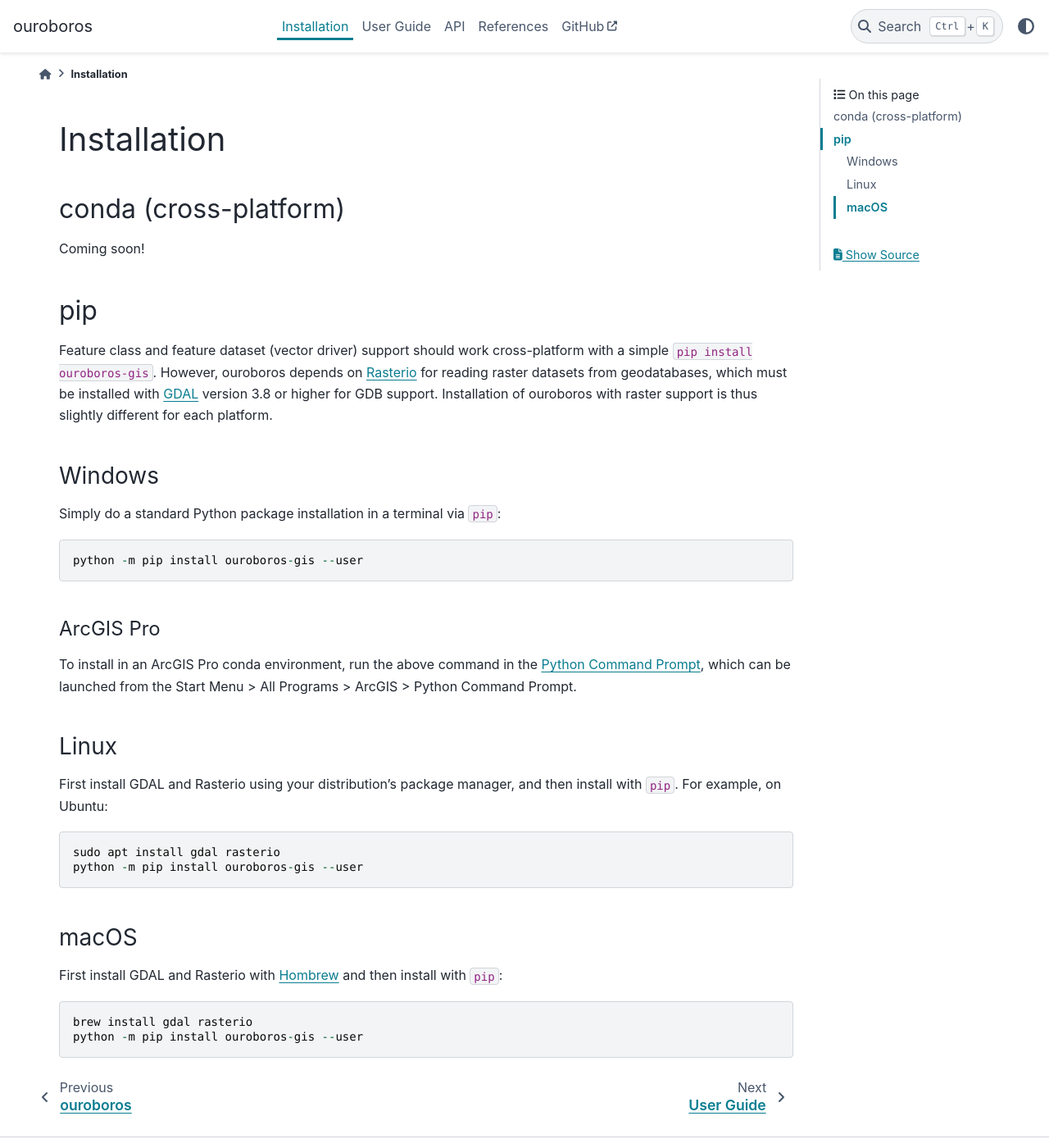
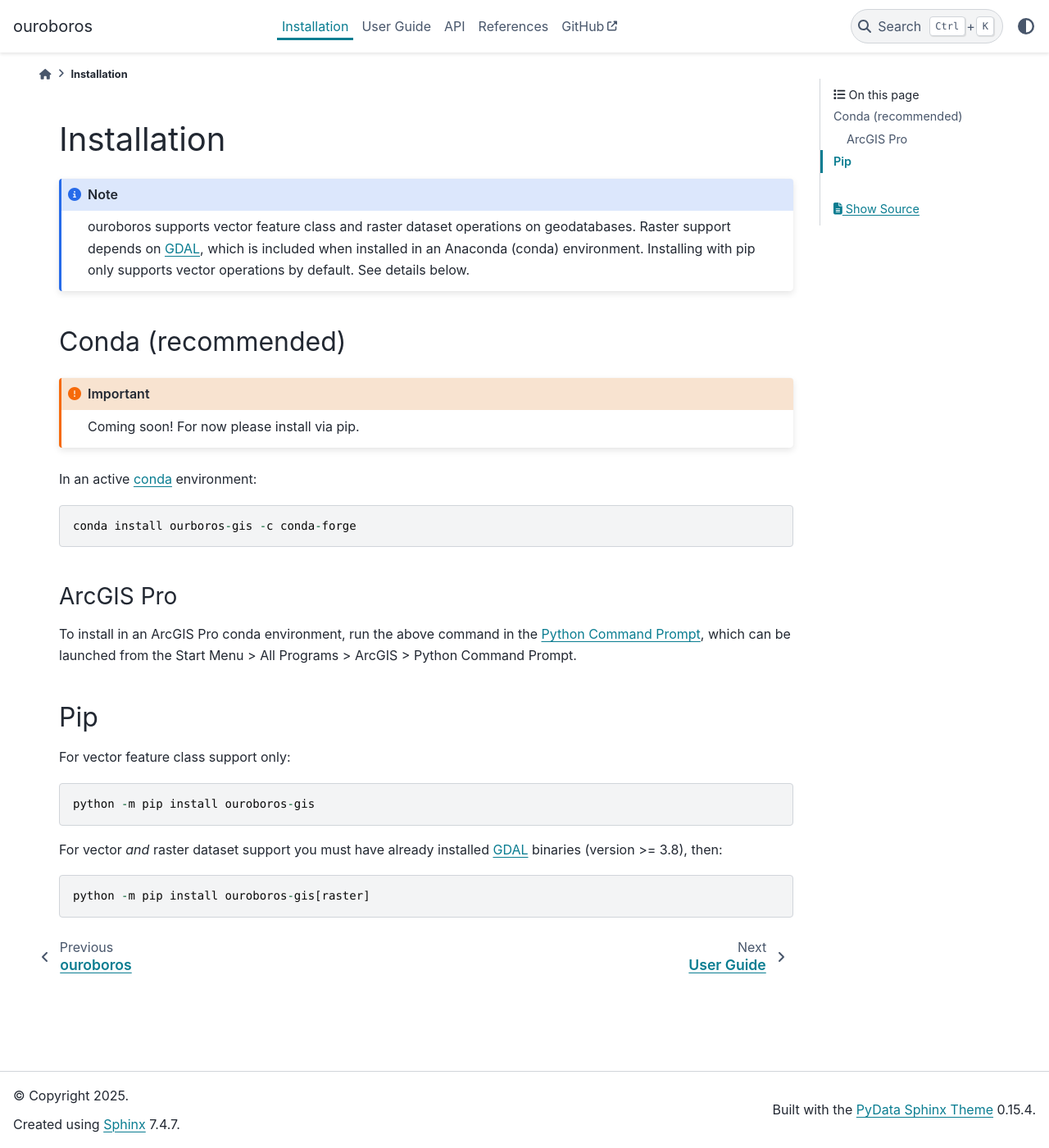
Before and after one commit to corbel-spatial/ouroboros, a Sphinx documentation site: the page built from docs/installation.rst, in a window 1280 px wide and 1400 px high. Shown: the whole window at 82% size. Built offline with Sphinx 7.4.7 and the PyData theme 0.15.4, drawn with Linux system fonts in a browser that asks for light colours.

Commit message:
Split install methods between conda and pip

```diff
--- a/docs/installation.rst
+++ b/docs/installation.rst
@@ -1,31 +1,20 @@
 Installation
 ============
 
-conda (cross-platform)
-----------------------
+.. note::
+    ouroboros supports vector feature class and raster dataset operations on geodatabases.
+    Raster support depends on `GDAL <https://gdal.org/>`__, which is included when installed in an Anaconda (conda) environment.
+    Installing with pip only supports vector operations by default. See details below.
 
-Coming soon!
+Conda (recommended)
+-------------------
 
-..
-    In an active `conda <https://www.anaconda.com/docs/getting-started/getting-started>`__ environment::
+.. important::
+    Coming soon! For now please install via pip.
 
-        conda install ourboros-gis -c conda-forge
+In an active `conda <https://www.anaconda.com/docs/getting-started/getting-started>`__ environment::
 
-pip
----
-
-Feature class and feature dataset (vector driver) support should work cross-platform with a simple
-:code:`pip install ouroboros-gis`. However, ouroboros depends on `Rasterio <https://rasterio.readthedocs.io/en/stable/installation.html>`__
-for reading raster datasets from geodatabases, which must be installed with `GDAL <https://gdal.org/en/stable/download.html#binaries>`__
-version 3.8 or higher for GDB support. Installation of ouroboros with raster support is thus slightly different
-for each platform.
-
-Windows
-^^^^^^^
-
-Simply do a standard Python package installation in a terminal via :code:`pip`::
-
-    python -m pip install ouroboros-gis --user
+    conda install ourboros-gis -c conda-forge
 
 ArcGIS Pro
 ..........
@@ -34,18 +23,13 @@
 `Python Command Prompt <https://developers.arcgis.com/python/latest/guide/install-and-set-up/arcgis-pro/#installation-using-python-command-prompt>`__,
 which can be launched from the Start Menu > All Programs > ArcGIS > Python Command Prompt.
 
-Linux
-^^^^^
+Pip
+---
 
-First install GDAL and Rasterio using your distribution's package manager, and then install with :code:`pip`. For example, on Ubuntu::
+For vector feature class support only::
 
-    sudo apt install gdal rasterio
-    python -m pip install ouroboros-gis --user
+    python -m pip install ouroboros-gis
 
-macOS
-^^^^^
+For vector *and* raster dataset support you must have already installed `GDAL <https://gdal.org/en/stable/download.html#binaries>`__ binaries (version >= 3.8), then::
 
-First install GDAL and Rasterio with `Hombrew <https://formulae.brew.sh/formula/rasterio>`__ and then install with :code:`pip`::
-
-    brew install gdal rasterio
-    python -m pip install ouroboros-gis --user
+    python -m pip install ouroboros-gis[raster]
--- a/docs/references.rst
+++ b/docs/references.rst
@@ -11,7 +11,6 @@
 Core Dependencies
 -----------------
 * `GeoPandas <https://geopandas.org>`__
-* `Rasterio <https://rasterio.readthedocs.io>`__
 * `GDAL OpenFileGDB Vector Driver <https://gdal.org/en/stable/drivers/vector/openfilegdb.html>`__
 * `GDAL OpenFileGDB Raster Driver <https://gdal.org/en/stable/drivers/raster/openfilegdb.html>`__
 * `Fiona <https://fiona.readthedocs.io>`__
--- a/pyproject.toml
+++ b/pyproject.toml
@@ -30,6 +30,9 @@
 
 ]
 
+[project.optional-dependencies]
+raster = ["gdal>=3.8"]
+
 [project.urls]
 homepage = "https://pypi.org/project/ouroboros-gis/"
 documentation = "https://ouroboros-gis.readthedocs.io/en/latest/"
@@ -41,7 +44,6 @@
 docs = ["jupyter", "matplotlib", "myst-parser", "nbsphinx", "notebook",
         "pydata-sphinx-theme", "sphinx", "sphinx-copybutton"]  # docs also require pandoc: https://pandoc.org/installing.html
 lint = ["black", "pandas-stubs", "pylint"]
-raster = ["gdal>=3.8"]
 test = ["coverage", "pytest", "pytest-xdist"]
 dev = [
     { include-group = "docs" },
```
Also changed, not shown: CHANGELOG.md (+5 -1 lines), docs/pytest_coverage.json, 6 other files.
